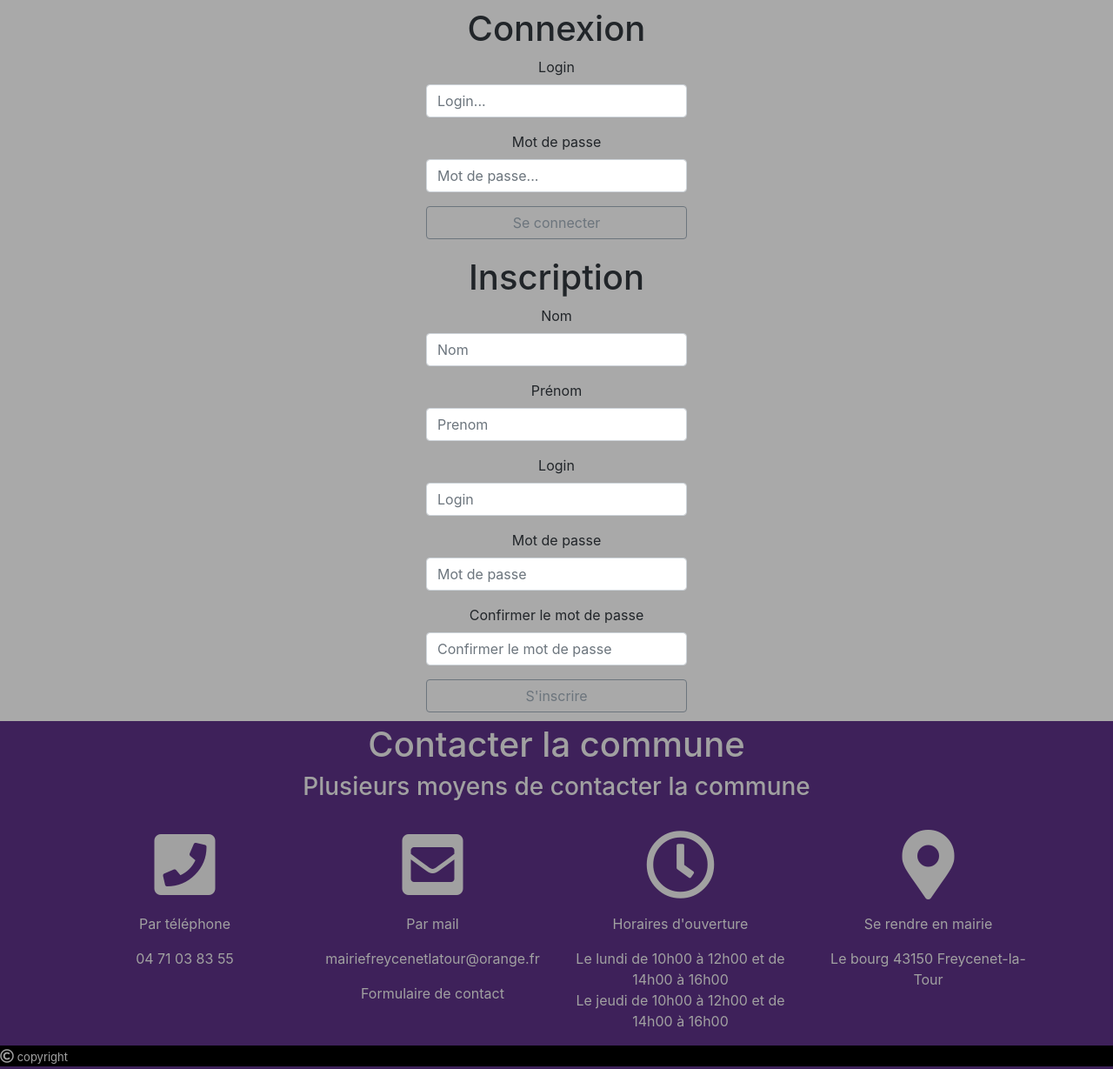
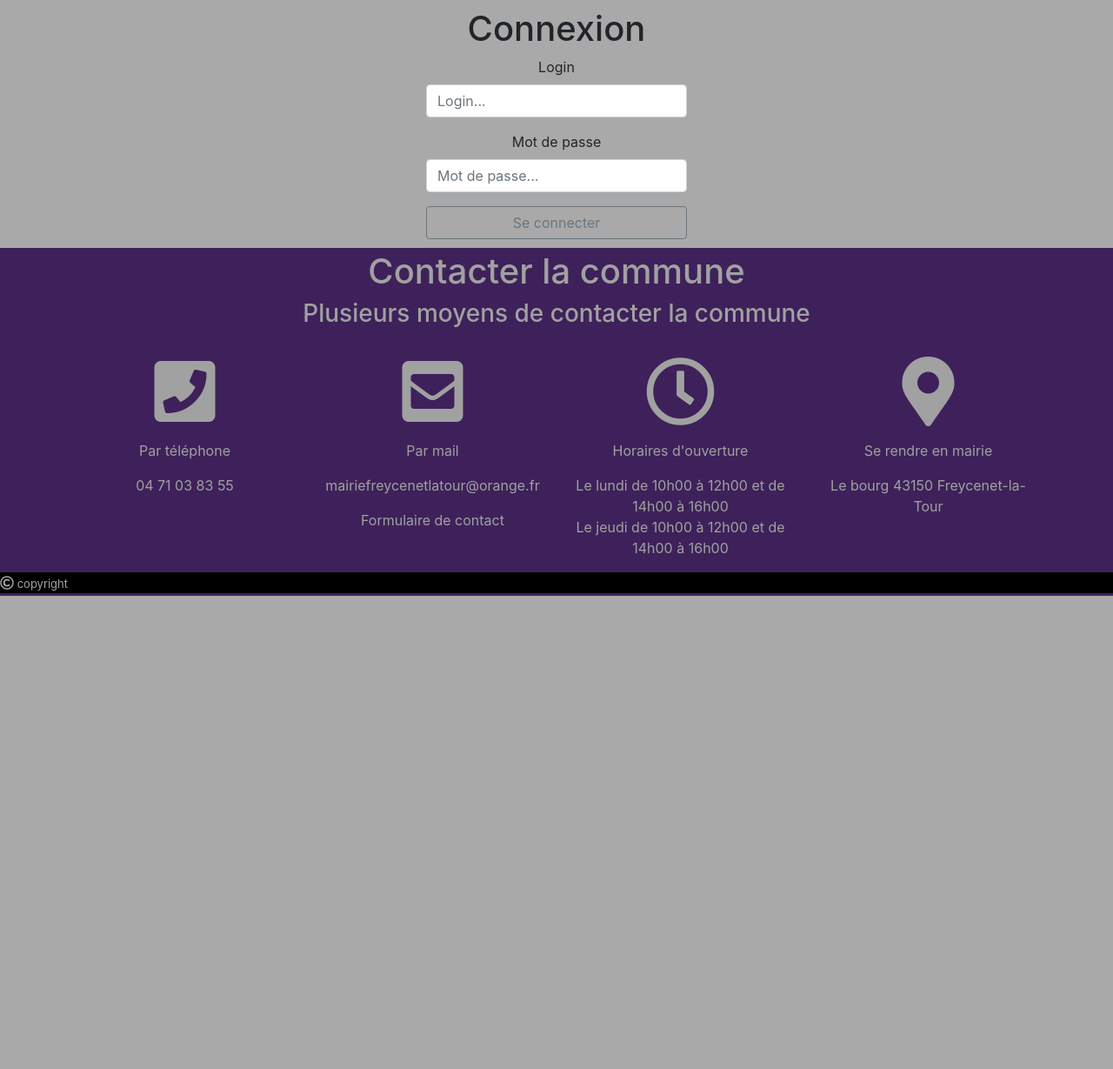
Before and after one commit to ByWind80800/Stage_Zark_Bywind_public, a PHP site: page / in a window 1280 px wide. Shown: the part 264-1493 px from the top of the page at 87% size. After the commit the page ends 949 px from the top, so only its background shows below. Run offline with PHP 8.4, Linux system fonts and the light colour scheme; some libraries are stand-ins or nearby versions.

Commit message:
Modif sur connexion et href dans le menu sans succès

```diff
--- a/Vue/includes/Actualités/nouvelles.php
+++ b/Vue/includes/Actualités/nouvelles.php
@@ -0,0 +1 @@
+<p>Jambon</p>
--- a/Vue/includes/connexion.php
+++ b/Vue/includes/connexion.php
@@ -15,31 +15,4 @@
             </form>
         </div>
     </div>
-    <div class="container" style="padding: 10px;">
-    <h1 class="font1 text-center">Inscription</h1>
-    <div class="d-flex flex-row justify-content-center">
-        <form enctype="multipart/form-data" method="POST" action="index.php?page=Controler&param=Inscription">
-            <div class="form-group">
-                <label for="exampleInputEmail1">Nom</label>
-                <input type="text" class="form-control"  placeholder="Nom" name="nom">
-            </div>
-            <div class="form-group"style="width: 300px;">
-                <label for="exampleInputPassword1">Prénom</label>
-                <input type="text" class="form-control" id="exampleInputPassword1" placeholder="Prenom" name="prenom">
-            </div>
-            <div class="form-group"style="width: 300px;">
-                <label for="exampleInputPassword1">Login</label>
-                <input type="text" class="form-control" id="exampleInputPassword1" placeholder="Login" name="login">
-            </div>
-            <div class="form-group"style="width: 300px;">
-                <label for="exampleInputPassword1">Mot de passe</label>
-                <input type="password" class="form-control" id="exampleInputPassword1" placeholder="Mot de passe" name="mdp">
-            </div>
-            <div class="form-group"style="width: 300px;">
-                <label for="exampleInputPassword1">Confirmer le mot de passe</label>
-                <input type="password" class="form-control" id="exampleInputPassword1" placeholder="Confirmer le mot de passe" name="mdpConfirmation">
-            </div>
-            <button type="submit" class="btn btn-outline-secondary marginAuto w-100" value="connexion">S'inscrire</button>
-        </form>
-    </div>
 </div>
```
Also changed, not shown: Vue/includes/menu.php (+18 -18 lines), Vue/includes/contact.php (deleted), 1 other file.
